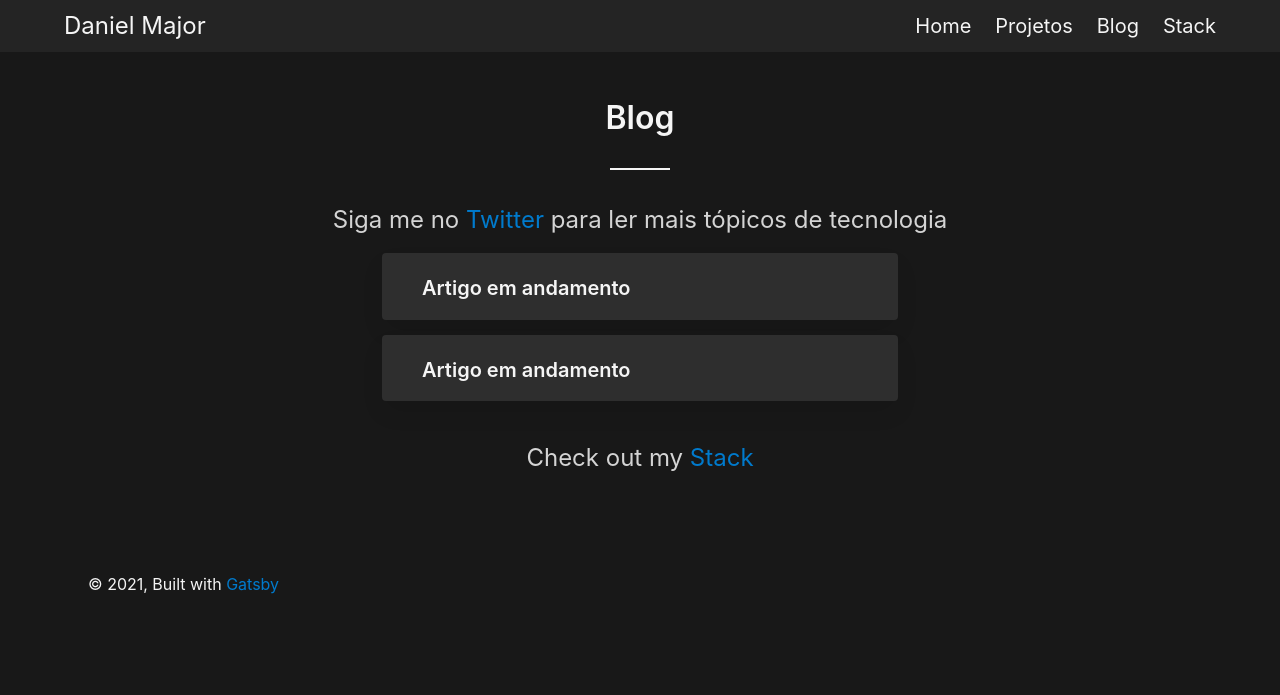
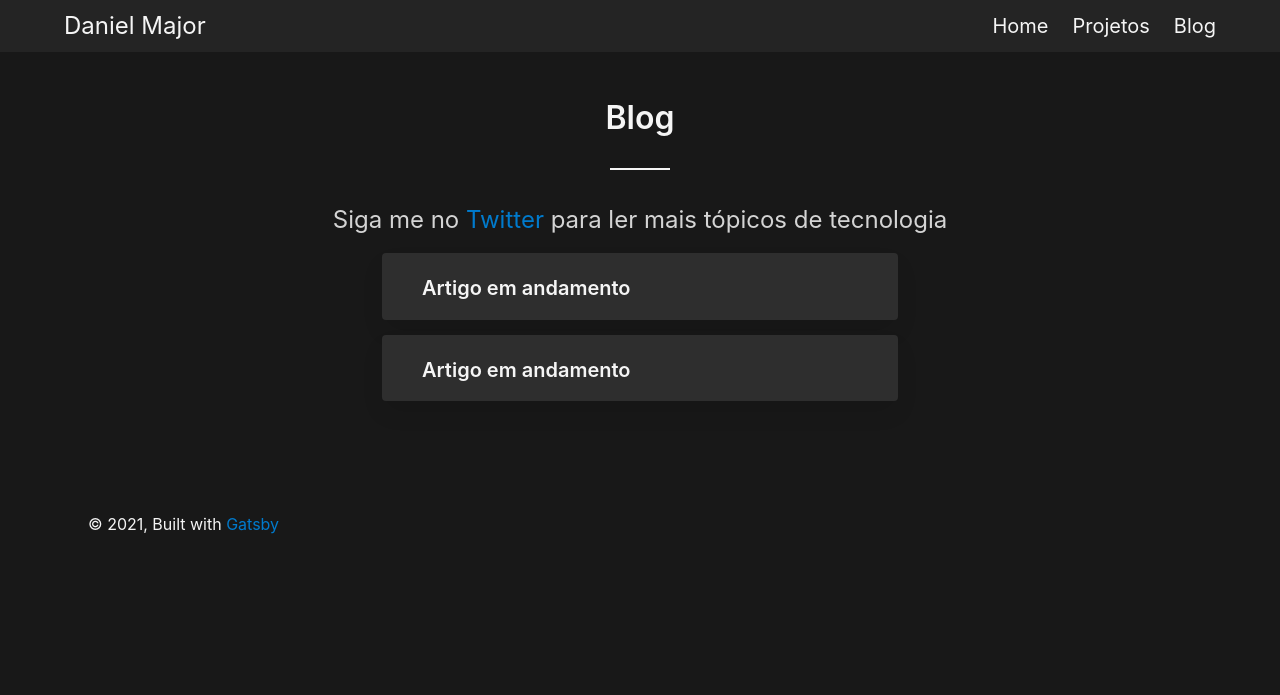
Before and after one commit to Seveshy/danielmajor, a Gatsby site: page /blog in a window 1280 px wide. Built offline with nearby package versions, Linux system fonts and the light colour scheme; Gatsby itself is replaced by a stand-in of ours.

Commit message:
Exclude page stack / Exclude name stack & link in page blog

```diff
--- a/src/components/header.js
+++ b/src/components/header.js
@@ -56,11 +56,6 @@ class Header extends Component {
                 className="navbar-item is-size-5 has-text-light has-background-black-ter"
                 to="/blog">Blog
               </Link>
-              <Link
-              className="navbar-item is-size-5 has-text-light has-background-black-ter"
-              to="/stack">Stack
-              </Link>
-
             </div>
           </div>
         </div>
--- a/src/pages/blog.js
+++ b/src/pages/blog.js
@@ -52,12 +52,6 @@ const Blog = ({ data }) => (
                 />
             </div>
         </div>
-        <p className="has-text-centered">
-        Check out my
-        {" "}
-            <Link to="/stack">Stack</Link>
-        </p>
-
 </section>
 </Layout>
 );
```
Lines whose indentation alone changed are shown as unchanged.
